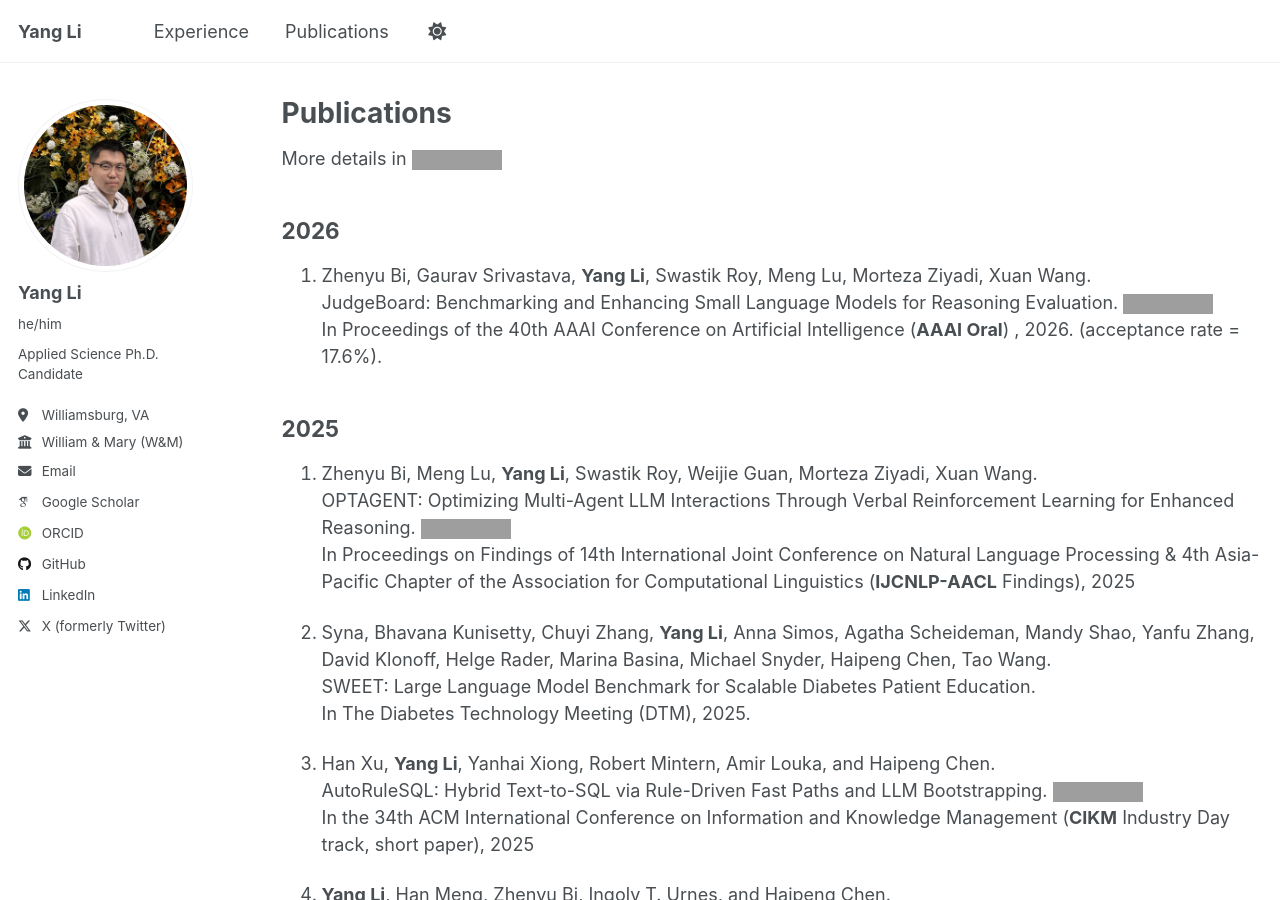
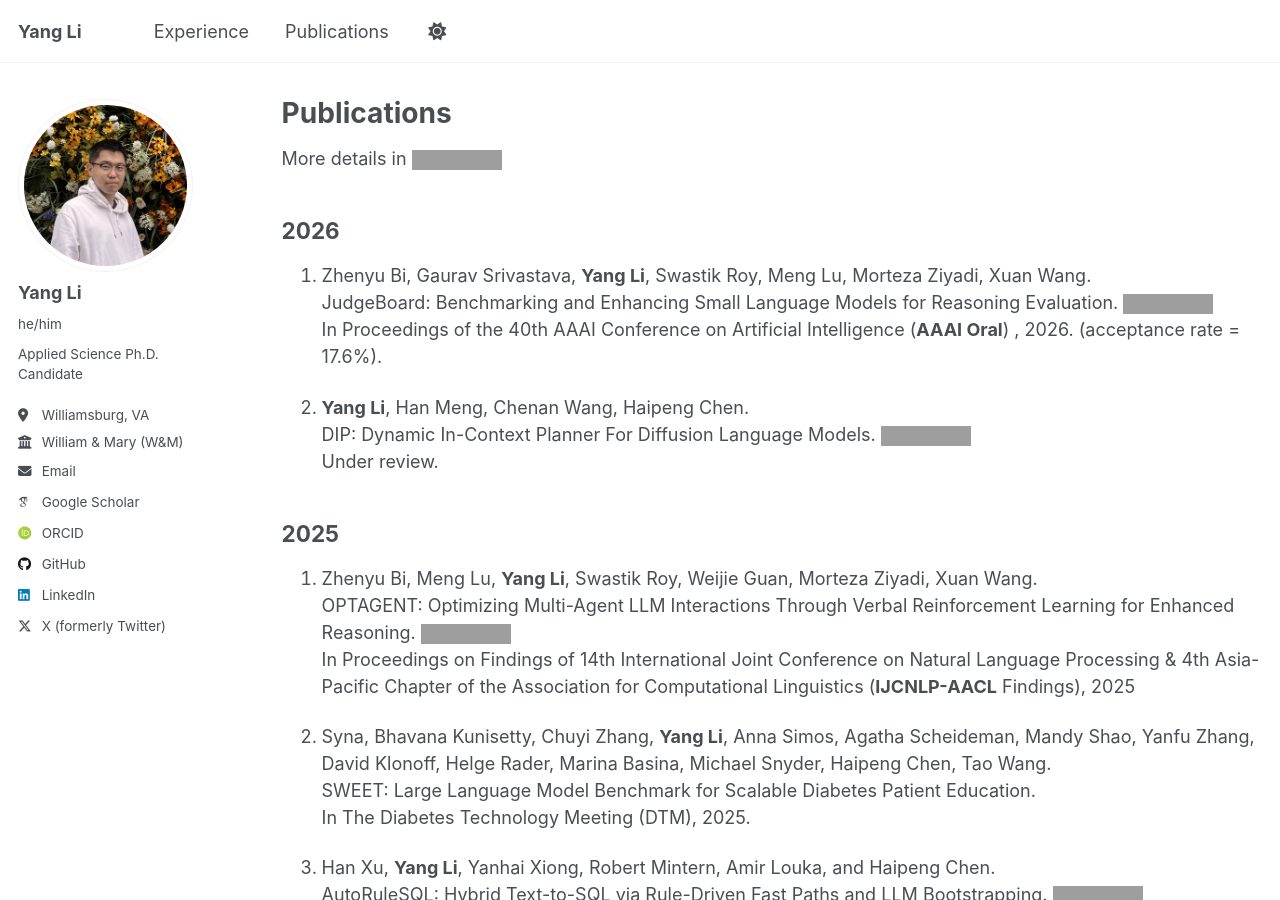
Before and after one commit to littlestone111/littlestone111.github.io, a Jekyll site: the page built from _pages/publications.md, in a window 1280 px wide and 900 px high. Built offline with Jekyll 4.4.1, drawn with Linux system fonts in a browser that asks for light colours; some web fonts are replaced; a script that is not in the unit is left out; grey boxes are pictures that could not be loaded.

Commit message:
Update pub

```diff
--- a/_pages/publications.md
+++ b/_pages/publications.md
@@ -13,6 +13,10 @@ More details in [![Google Scholar Badge](https://img.shields.io/badge/Google%20S
 1. Zhenyu Bi, Gaurav Srivastava, **Yang Li**, Swastik Roy, Meng Lu, Morteza Ziyadi, Xuan Wang. \
 JudgeBoard: Benchmarking and Enhancing Small Language Models for Reasoning Evaluation. [![arXiv Badge](https://img.shields.io/badge/arXiv-B31B1B?logo=arxiv&logoColor=fff&style=plastic)](https://arxiv.org/abs/2511.15958v1) \
 In Proceedings of the 40th AAAI Conference on Artificial Intelligence (**AAAI Oral**) , 2026. (acceptance rate = 17.6%).
+
+2. **Yang Li**, Han Meng, Chenan Wang, Haipeng Chen. \
+DIP: Dynamic In-Context Planner For Diffusion Language Models. [![arXiv Badge](https://img.shields.io/badge/arXiv-B31B1B?logo=arxiv&logoColor=fff&style=plastic)](https://arxiv.org/abs/2601.03199) \
+Under review.
 
 
 ## 2025
```
